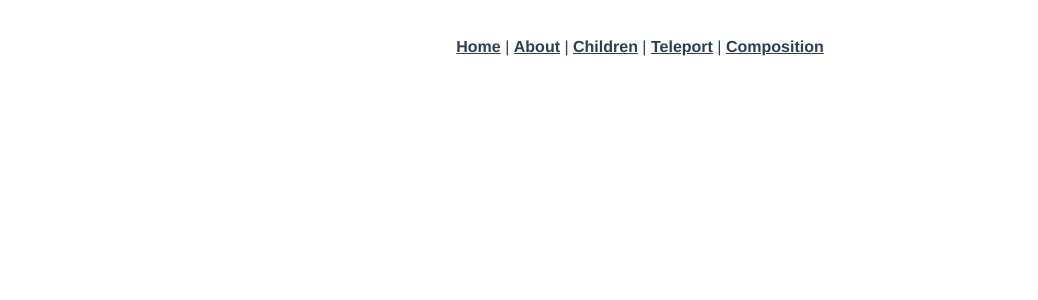
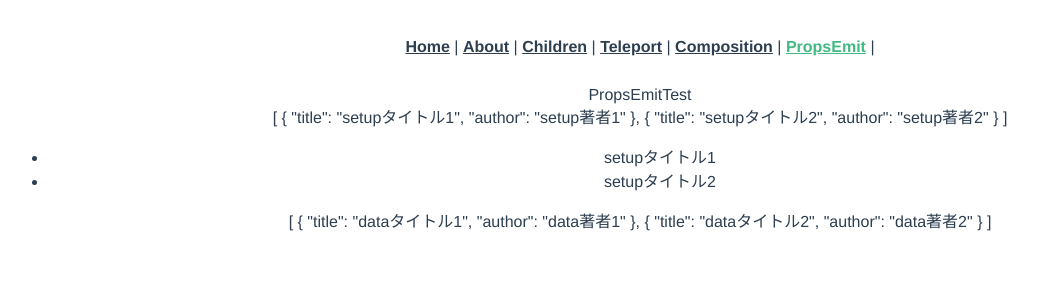
Before and after one commit to piyokintv/learning-vuejs, a Vue app in the folder section10/vue3-test/: page /props-emit-test in a window 1280 px wide. Shown: the top 300 px of the page, without its empty margins (0-1038 px from the left). Built offline with nearby package versions, Linux system fonts and the light colour scheme.

Commit message:
setup(props)

```diff
--- a/section10/vue3-test/src/App.vue
+++ b/section10/vue3-test/src/App.vue
@@ -4,13 +4,46 @@
     <router-link to="/about">About</router-link> |
     <router-link to="/children">Children</router-link> |
     <router-link to="/teleport-test">Teleport</router-link> |
-    <router-link to="/composition-test">Composition</router-link>
+    <router-link to="/composition-test">Composition</router-link> |
+    <router-link to="/props-emit-test">PropsEmit</router-link> |
   </nav>
-  <router-view/>
+  <router-view :setupBooks="setupBooks" :dataBooks="dataBooks"/>
 </template>
 
 <script>
+import { reactive } from 'vue';
+
 export default {
+  setup() {
+    const setupBooks = reactive([
+      {
+        title: 'setupタイトル1',
+        author: 'setup著者1',
+      },
+      {
+        title: 'setupタイトル2',
+        author: 'setup著者2',
+      },
+    ])
+
+    return {
+      setupBooks,
+    };
+  },
+  data() {
+    return {
+      dataBooks: [
+        {
+          title: 'dataタイトル1',
+          author: 'data著者1',
+        },
+        {
+          title: 'dataタイトル2',
+          author: 'data著者2',
+        },
+      ]
+    }
+  },
   provide() {
     return {
       userName: '親で設定した値'
--- a/section10/vue3-test/src/router/index.js
+++ b/section10/vue3-test/src/router/index.js
@@ -3,6 +3,7 @@ import HomeView from '../views/HomeView.vue'
 import ChildrenView from '@/views/ChildrenView'
 import TeleportTest from '@/views/TeleportTest'
 import CompositionTest from '@/views/CompositionTest'
+import PropsEmitTest from '@/views/PropsEmitTest'
 
 const routes = [
   {
@@ -26,6 +27,11 @@ const routes = [
     component: CompositionTest
   },
   {
+    path: '/props-emit-test',
+    name: 'PropsEmitTest',
+    component: PropsEmitTest
+  },
+  {
     path: '/about',
     name: 'about',
     // route level code-splitting
--- /dev/null
+++ b/section10/vue3-test/src/views/PropsEmitTest.vue
@@ -0,0 +1,27 @@
+<template>
+  <div>PropsEmitTest</div>
+  <div>{{ setupBooks }}</div>
+  <ul>
+    <li v-for="book in setupBooks" :key="book">
+      {{ book.title }}
+    </li>
+  </ul>
+  <div>{{ dataBooks }}</div>
+</template>
+
+<script>
+export default {
+  props: {
+    setupBooks: Array,
+    dataBooks: Array,
+  },
+  setup(props) {
+    console.log(props.setupBooks[0].title);
+    console.log(props.dataBooks);
+  },
+}
+</script>
+
+<style>
+
+</style>
```
